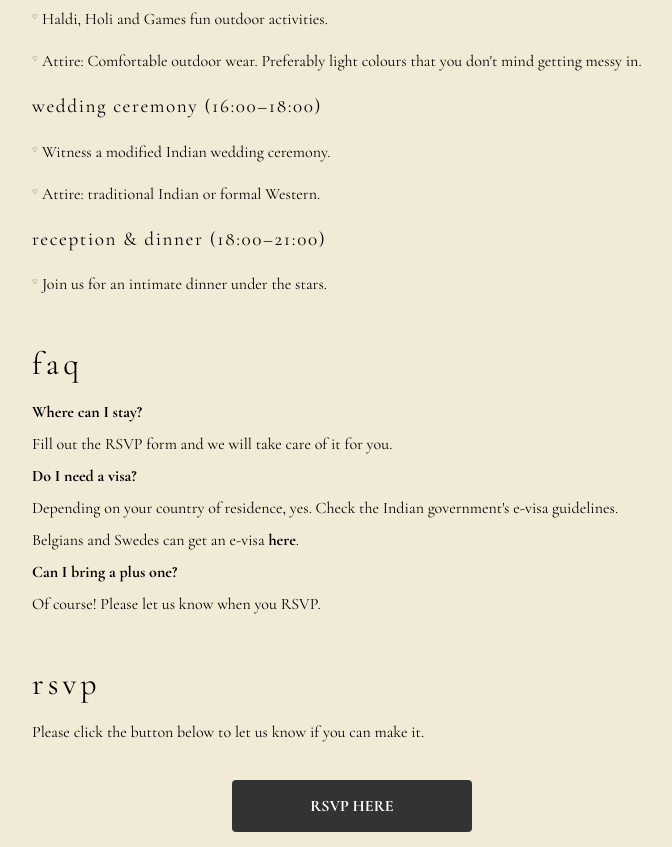
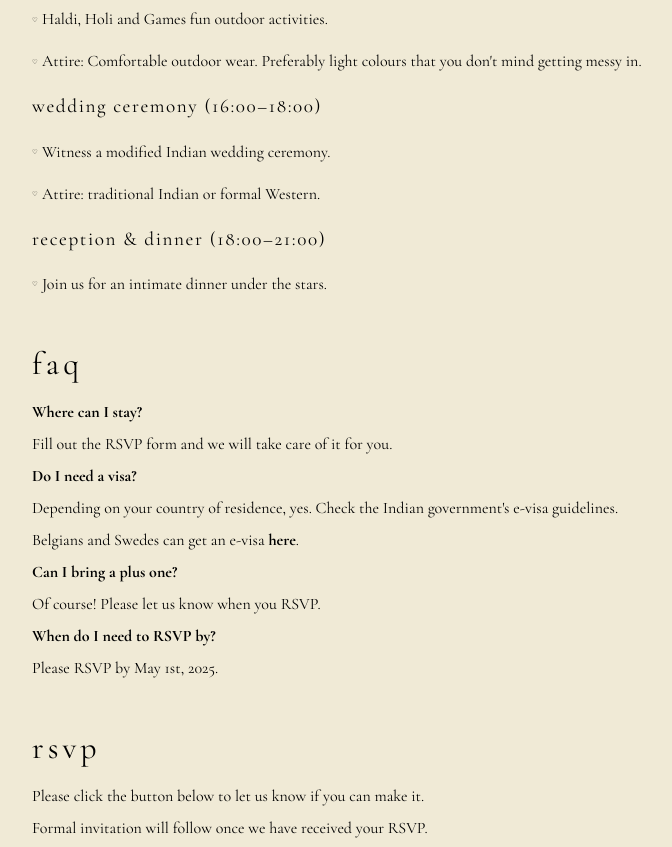
Before and after one commit to NielsDegrande/wedsite, a plain HTML site: page index.html in a window 1280 px wide. Shown: the part 1358-2205 px from the top of the page, without its empty margins (288-960 px from the left). Drawn offline with nearby package versions, Linux system fonts and the light colour scheme; a web font is replaced by a local one.

Commit message:
Add additional content

```diff
--- a/index.html
+++ b/index.html
@@ -81,6 +81,7 @@
       <p data-trans-key="faq.questions.accommodation"></p>
       <p data-trans-key="faq.questions.visa"></p>
       <p data-trans-key="faq.questions.plusOne"></p>
+      <p data-trans-key="faq.questions.deadline"></p>
 
       <h2 id="rsvp" data-trans-key="rsvp.heading"></h2>
       <p data-trans-key="rsvp.details"></p>
--- a/languages/en.json
+++ b/languages/en.json
@@ -49,13 +49,14 @@
     "heading": "faq",
     "questions": {
       "accommodation": "<strong>Where can I stay?</strong><br />Fill out the RSVP form and we will take care of it for you.",
+      "deadline": "<strong>When do I need to RSVP by?</strong><br />Please RSVP by May 1st, 2025.",
       "plusOne": "<strong>Can I bring a plus one?</strong><br />Of course! Please let us know when you RSVP.",
       "visa": "<strong>Do I need a visa?</strong><br />Depending on your country of residence, yes. Check the Indian government's e-visa guidelines. Belgians and Swedes can get an e-visa <a href=\"https://indianvisaonline.gov.in/evisa/tvoa.html\" target=\"_blank\" rel=\"noopener\">here</a>."
     }
   },
   "rsvp": {
     "heading": "rsvp",
-    "details": "Please click the button below to let us know if you can make it.",
+    "details": "Please click the button below to let us know if you can make it.<br/>Formal invitation will follow once we have received your RSVP.",
     "button": "RSVP HERE"
   }
 }
--- a/styles.css
+++ b/styles.css
@@ -53,12 +53,11 @@ footer,
 nav ul {
   list-style-type: none;
   display: inline-block;
-  gap: 1rem;
 }
 
 nav li {
   display: inline-block;
-  margin: 0 1rem;
+  margin: 0 0.8rem;
 }
 
 /* Hero section. */
@@ -142,7 +141,7 @@ ul.custom-bullets li::before {
   content: "♡";
   position: absolute;
   left: 0;
-  top: 0.5rem;
+  top: 0.65rem;
   color: var(--color-text);
   font-size: 0.4rem;
 }
```
